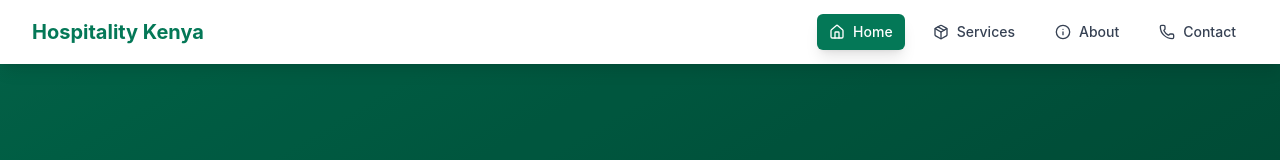
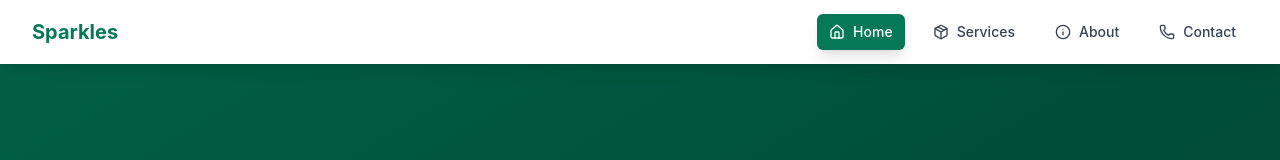
Before and after one commit to JAM3S11/sparkles-ke, a React (Vite) app: page / in a window 1280 px wide. Shown: the top 160 px of the page. Built offline with nearby package versions, Linux system fonts and the light colour scheme.

Commit message:
Lg update commit

```diff
--- a/src/components/Footer.tsx
+++ b/src/components/Footer.tsx
@@ -10,7 +10,7 @@ const Footer: React.FC = () => {
           <div className="col-span-1 md:col-span-2">
             <div className="mb-6">
               <h3 className="text-3xl font-bold mb-4 bg-gradient-to-r from-amber-400 to-amber-600 bg-clip-text text-transparent">
-                Hospitality Kenya
+                Sparkles Kenya
               </h3>
               <p className="text-gray-300 leading-relaxed text-lg">
                 Your trusted partner for premium hospitality supplies across Kenya. We deliver excellence from industrial detergents to luxury amenities.
@@ -119,7 +119,7 @@ const Footer: React.FC = () => {
         <div className="border-t border-gray-700 mt-12 pt-8">
           <div className="flex flex-col md:flex-row justify-between items-center">
             <p className="text-gray-400 text-center md:text-left mb-4 md:mb-0">
-              © {new Date().getFullYear()} Hospitality Kenya. All rights reserved.
+              © {new Date().getFullYear()} Sparkles Kenya. All rights reserved.
             </p>
             <div className="flex space-x-6 text-gray-400 text-sm">
               <a href="#" className="hover:text-amber-400 transition-colors">Privacy Policy</a>
--- a/src/components/Navigation.tsx
+++ b/src/components/Navigation.tsx
@@ -42,7 +42,7 @@ const Navigation: React.FC = () => {
           <div className="flex items-center">
             <div className="flex-shrink-0">
               <h1 className="text-xl font-bold text-emerald-700">
-                Hospitality Kenya
+                Sparkles
               </h1>
             </div>
           </div>
```
Also changed, not shown: 1 other file (tests, documents, lock files or other folders).
